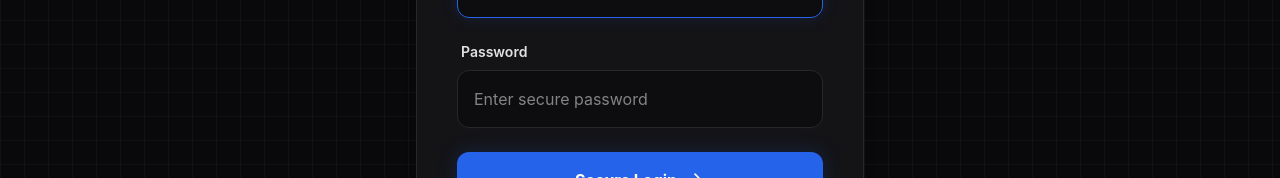
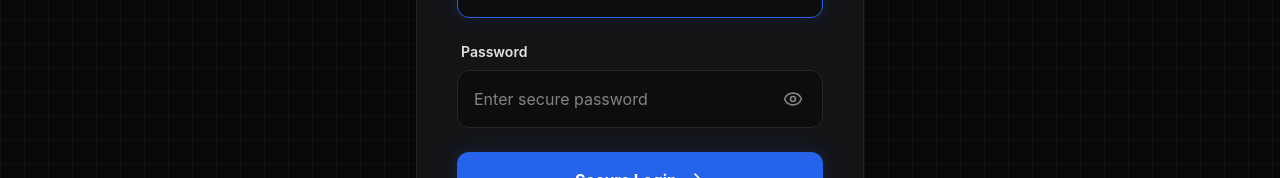
Before and after one commit to yogeswaranv007/portfolio, a React (Vite) app in the folder frontend/: page /admin/login in a window 1280 px wide. Shown: the part 388-566 px from the top of the page. Built offline with nearby package versions, Linux system fonts and the light colour scheme; no server answers.

Commit message:
feat(auth): add password eye visibility toggle and embed production render backend url

```diff
--- a/frontend/src/pages/admin/AdminLogin.jsx
+++ b/frontend/src/pages/admin/AdminLogin.jsx
@@ -1,6 +1,6 @@
 import React, { useState } from 'react';
 import { useNavigate } from 'react-router-dom';
-import { Lock, ArrowRight, ShieldCheck } from 'lucide-react';
+import { Lock, ArrowRight, ShieldCheck, Eye, EyeOff } from 'lucide-react';
 import { motion } from 'framer-motion';
 import { authService } from '../../services/portfolioService';
 import toast from 'react-hot-toast';
@@ -8,6 +8,7 @@ import toast from 'react-hot-toast';
 export default function AdminLogin() {
   const [email, setEmail] = useState('');
   const [password, setPassword] = useState('');
+  const [showPassword, setShowPassword] = useState(false);
   const [error, setError] = useState('');
   const [loading, setLoading] = useState(false);
   const navigate = useNavigate();
@@ -70,8 +71,9 @@ export default function AdminLogin() {
           </div>
           <div>
             <label className="block text-sm font-semibold text-text/90 mb-2 ml-1">Password</label>
+            <div className="relative">
               <input
-              type="password"
+                type={showPassword ? 'text' : 'password'}
                 name="password"
                 id="admin-password"
                 autoComplete="current-password"
@@ -80,10 +82,23 @@ export default function AdminLogin() {
                   setPassword(e.target.value);
                   setError('');
                 }}
-              className="w-full p-4 rounded-xl bg-background/50 border border-borders focus:border-primary text-text focus:outline-none transition-all focus:shadow-[0_0_15px_rgba(37,99,235,0.15)]"
+                className="w-full p-4 pr-12 rounded-xl bg-background/50 border border-borders focus:border-primary text-text focus:outline-none transition-all focus:shadow-[0_0_15px_rgba(37,99,235,0.15)]"
                 placeholder="Enter secure password"
                 required
               />
+              <button
+                type="button"
+                onClick={() => setShowPassword(!showPassword)}
+                className="absolute right-4 top-1/2 -translate-y-1/2 text-text/50 hover:text-text focus:outline-none transition-colors p-1"
+                aria-label={showPassword ? 'Hide password' : 'Show password'}
+              >
+                {showPassword ? (
+                  <EyeOff className="w-5 h-5" />
+                ) : (
+                  <Eye className="w-5 h-5" />
+                )}
+              </button>
+            </div>
             {error && (
               <motion.p initial={{ opacity: 0 }} animate={{ opacity: 1 }} className="text-red-500 text-sm mt-2 ml-1">
                 {error}
--- a/frontend/src/services/apiClient.js
+++ b/frontend/src/services/apiClient.js
@@ -1,19 +1,29 @@
 /**
  * Centralized API Client for Backend Communication
- * Canonical Env Var: VITE_API_BASE_URL (with graceful fallback to VITE_API_URL or localhost)
+ * Auto-detects production backend URL when deployed to Vercel/production
  */
 
-const rawBase = (
-  import.meta.env.VITE_API_BASE_URL ||
-  import.meta.env.VITE_API_URL ||
-  'http://localhost:8080'
-).replace(/\/+$/, '');
+const getBaseUrl = () => {
+  if (import.meta.env.VITE_API_BASE_URL) {
+    return import.meta.env.VITE_API_BASE_URL;
+  }
+  if (import.meta.env.VITE_API_URL && !import.meta.env.VITE_API_URL.includes('localhost')) {
+    return import.meta.env.VITE_API_URL;
+  }
+  // If running in browser and NOT on localhost/127.0.0.1, default to live production Render backend
+  if (typeof window !== 'undefined' && window.location.hostname !== 'localhost' && window.location.hostname !== '127.0.0.1') {
+    return 'https://portfolio-yogeswaran-v-2005.onrender.com/api';
+  }
+  return import.meta.env.VITE_API_URL || 'http://localhost:8080/api';
+};
+
+const rawBase = getBaseUrl().replace(/\/+$/, '');
 
 // Normalizes HOST_URL (without /api) and API_BASE_URL (with exactly one /api)
 export const HOST_URL = rawBase.replace(/\/api$/, '');
 export const API_BASE_URL = `${HOST_URL}/api`;
 
-const DEFAULT_TIMEOUT_MS = 10000; // 10s timeout to avoid indefinite blocking
+const DEFAULT_TIMEOUT_MS = 15000; // 15s timeout to allow Render cold start
 
 /**
  * Get headers including JWT Authorization token if present
@@ -84,7 +94,7 @@ export const apiRequest = async (endpoint, options = {}) => {
   } catch (error) {
     clearTimeout(timeoutId);
     if (error.name === 'AbortError') {
-      throw new Error(`Request timed out after ${timeoutMs}ms`);
+      throw new Error(`Request timed out after ${timeoutMs}ms (Backend may be waking up)`);
     }
     throw error;
   }
```
Also changed, not shown: 1 other file (tests, documents, lock files or other folders). Lines whose indentation alone changed are shown as unchanged.
